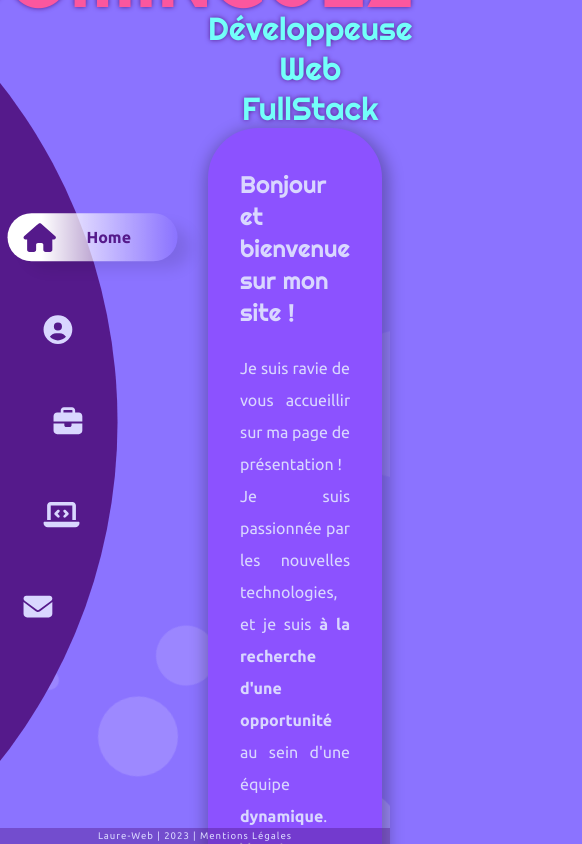
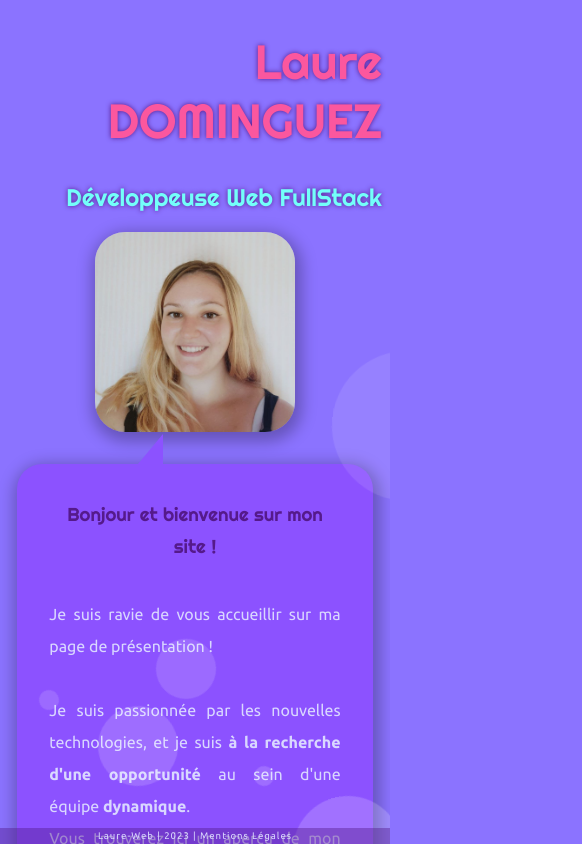
Before and after one commit to LaureDominguez/portfolio, a Next.js app: page / in a window 390 px wide. Shown: the top 844 px of the page, 582 px wide, since content can reach past the window. Built offline with nearby package versions, Linux system fonts and the light colour scheme.

Commit message:
done with home page media querry

```diff
--- a/src/app/_home.scss
+++ b/src/app/_home.scss
@@ -1,7 +1,113 @@
+.homeTitle{
+            text-align: end;
+        h1{
+            font-size: 3rem;
+            color: var(--rose);
+            text-shadow: 0 0 5px var(--deep-purple);
+        }
+        h2{
+            font-size: 1.5rem;
+            color: var(--aqua-blue);
+            text-shadow: 0 0 5px var(--deep-purple);
+        }
+    }
+
+    .home{
+        display: flex;
+        flex-direction: column-reverse;
+        align-items: center;
+        color: var(--pastel-purple);
+        z-index: 15;
+        .homeImg{
+            border-radius: 30px;
+            box-shadow: 2px 5px 15px 5px #00000045;
+        }
+        div{
+            position: relative;
+            display: flex;
+            flex-direction: column;
+            align-items: center;
+            width: 95%;
+            margin-top: 2rem;
+            padding: 1rem 2rem;
+            line-height: 2rem;
+            border-radius: 25px;
+            background-color: var(--purple);
+            box-shadow: 2px 5px 15px 5px #00000045;
+            text-wrap: pretty;
+            h3{
+                text-align: center;
+            }
+            p{
+                text-align: justify;
+            }
+            &::after{
+                content: '';
+                position: absolute;
+                border-left: 25px solid transparent;
+                border-bottom: 30px solid var(--purple);
+                top: -30px;
+                left: calc(20% + 50px);
+            }
+            .download{
+                text-align: center;
+                text-wrap: nowrap;
+                padding: 1rem;
+                color: var(--purple);
+                background-color: var(--pastel-purple);
+            }
+
+        }
+    }
+
+
+/******************* Media query *******************/
+/* Smatrphone en landscape */
+@media screen and (max-width: 767px) and (orientation: landscape) {
+}
+
+/* Tablettes */
+@media (min-width: 768px) and (max-width: 1023px) {
+    .homeTitle{
+        margin: 0 auto;
+        text-align: center;
+        h1{
+            font-size: 4rem;
+        }
+        h2{
+            font-size: 2rem;
+        }
+    }
+
+    .home{
+        flex-direction: row;
+        align-items: flex-start;
+        justify-content: space-around;
+        margin: 0 auto;
+        h3{
+            font-size: 1.5rem;
+            color: var(--pastel-purple);
+        }
+        div{
+            width: 70%;
+            margin-top: 0rem;
+            &::after{
+                border-bottom: 20px solid transparent;
+                border-left: 30px solid var(--purple);
+                top: 20%;
+                left: calc(95% + 30px);
+            }
+            .download{
+                margin: 1rem;
+            }
+        }
+    }
+}
+
+/* PC */
+@media (min-width: 1024px) {
     .homeTitle{
         position: relative;
-    margin: 0 auto;
-    text-align: center;
         h1{
             position: absolute;
             margin: 0;
@@ -10,67 +116,32 @@
             width: 80rem;
             font-size: 5rem;
             text-align: end;
-        color: var(--rose);
             z-index: 10;
-        text-shadow: 0 0 5px var(--deep-purple);
         }
         h2{
             margin: 0;
             top: 0;
             font-size: 2rem;
             position: relative;
-        color: var(--aqua-blue);
             z-index: 20;
-        text-shadow: 0 0 5px var(--deep-purple);
         }
     }
 
     .home{
-    position: relative;
-    display: flex;
-    align-items: center;
+        flex-direction: row;
         justify-content: space-around;
-    margin: 0 auto;
-    color: var(--pastel-purple);
-    z-index: 15;
-    h3{
-        font-size: 1.5rem;
-        color: var(--pastel-purple);
-    }
         div{
             width: 70%;
-        padding: 1rem 2rem;
-        line-height: 2rem;
             border-radius: 50px;
-        background-color: var(--purple);
-        box-shadow: 2px 5px 15px 5px #00000045;
-        text-align: center;
+            p:not(:last-of-type){
+                align-self: flex-start;
+            }
             &::after{
-            content: '';
-            position: absolute;
-            border-top: 0 solid transparent;
                 border-bottom: 30px solid transparent;
                 border-left: 50px solid var(--purple);
-            top: 70%;
-            left: calc(70% + 50px);
-        }
-        h3{
-            text-align: start;
-        }
-        p{
-            text-align: justify;
-        }
-
-        .download{
-            margin: 2rem !important;
-            text-align: center;
-            padding: 1rem;
-            color: var(--purple) !important;
-            background-color: var(--pastel-purple);
+                top: 60%;
+                left: calc(95% + 50px);
             }
         }
-    .homeImg{
-        border-radius: 30px;
-        box-shadow: 2px 5px 15px 5px #00000045;
     }
 }
--- a/src/app/globals.css
+++ b/src/app/globals.css
@@ -1,5 +1,43 @@
 @import url("https://fonts.googleapis.com/css2?family=Ubuntu:ital,wght@0,300;0,400;0,500;0,700;1,300;1,400;1,500;1,700&display=swap");
 @import url("https://fonts.googleapis.com/css2?family=Righteous&display=swap");
+.sideNav {
+  z-index: 5000;
+  position: fixed;
+  top: 0;
+  bottom: 0;
+  right: 0;
+  left: 0;
+  background-color: var(--pastel-purple);
+  display: none;
+}
+.sideNav .round-container, .sideNav ul, .sideNav li {
+  height: 100%;
+  width: 100%;
+}
+.sideNav .round-container ul, .sideNav .round-container li, .sideNav ul ul, .sideNav ul li, .sideNav li ul, .sideNav li li {
+  display: flex;
+  flex-direction: column;
+  align-items: center;
+  justify-content: space-around;
+  margin: 0 auto;
+  padding: 0;
+  list-style: none;
+  color: var(--deep-purple);
+}
+.sideNav .round-container ul li, .sideNav .round-container li li, .sideNav ul ul li, .sideNav ul li li, .sideNav li ul li, .sideNav li li li {
+  font-size: 1.5rem;
+  border: 1px solid black;
+}
+.sideNav .round-container ul li .navIcon, .sideNav .round-container li li .navIcon, .sideNav ul ul li .navIcon, .sideNav ul li li .navIcon, .sideNav li ul li .navIcon, .sideNav li li li .navIcon {
+  margin-right: 1rem;
+}
+
+/******************* Media query *******************/
+/* Smatrphone en landscape */
+/* Tablettes */
+/* Tablettes en landscape */
+/* PC */
+@media (min-width: 1024px) {
   .sideNav {
     position: fixed;
     top: 50%;
@@ -89,7 +127,7 @@
   .sideNav .activNav > .navIcon {
     color: var(--deep-purple);
   }
-
+}
 body {
   background: var(--light-purple);
 }
@@ -263,9 +301,108 @@ body {
   }
 }
 .homeTitle {
+  text-align: end;
+}
+.homeTitle h1 {
+  font-size: 3rem;
+  color: var(--rose);
+  text-shadow: 0 0 5px var(--deep-purple);
+}
+.homeTitle h2 {
+  font-size: 1.5rem;
+  color: var(--aqua-blue);
+  text-shadow: 0 0 5px var(--deep-purple);
+}
+
+.home {
+  display: flex;
+  flex-direction: column-reverse;
+  align-items: center;
+  color: var(--pastel-purple);
+  z-index: 15;
+}
+.home .homeImg {
+  border-radius: 30px;
+  box-shadow: 2px 5px 15px 5px rgba(0, 0, 0, 0.2705882353);
+}
+.home div {
   position: relative;
+  display: flex;
+  flex-direction: column;
+  align-items: center;
+  width: 95%;
+  margin-top: 2rem;
+  padding: 1rem 2rem;
+  line-height: 2rem;
+  border-radius: 25px;
+  background-color: var(--purple);
+  box-shadow: 2px 5px 15px 5px rgba(0, 0, 0, 0.2705882353);
+  text-wrap: pretty;
+}
+.home div h3 {
+  text-align: center;
+}
+.home div p {
+  text-align: justify;
+}
+.home div::after {
+  content: "";
+  position: absolute;
+  border-left: 25px solid transparent;
+  border-bottom: 30px solid var(--purple);
+  top: -30px;
+  left: calc(20% + 50px);
+}
+.home div .download {
+  text-align: center;
+  text-wrap: nowrap;
+  padding: 1rem;
+  color: var(--purple);
+  background-color: var(--pastel-purple);
+}
+
+/******************* Media query *******************/
+/* Smatrphone en landscape */
+/* Tablettes */
+@media (min-width: 768px) and (max-width: 1023px) {
+  .homeTitle {
     margin: 0 auto;
     text-align: center;
+  }
+  .homeTitle h1 {
+    font-size: 4rem;
+  }
+  .homeTitle h2 {
+    font-size: 2rem;
+  }
+  .home {
+    flex-direction: row;
+    align-items: flex-start;
+    justify-content: space-around;
+    margin: 0 auto;
+  }
+  .home h3 {
+    font-size: 1.5rem;
+    color: var(--pastel-purple);
+  }
+  .home div {
+    width: 70%;
+    margin-top: 0rem;
+  }
+  .home div::after {
+    border-bottom: 20px solid transparent;
+    border-left: 30px solid var(--purple);
+    top: 20%;
+    left: calc(95% + 30px);
+  }
+  .home div .download {
+    margin: 1rem;
+  }
+}
+/* PC */
+@media (min-width: 1024px) {
+  .homeTitle {
+    position: relative;
   }
   .homeTitle h1 {
     position: absolute;
@@ -275,69 +412,33 @@ body {
     width: 80rem;
     font-size: 5rem;
     text-align: end;
-  color: var(--rose);
     z-index: 10;
-  text-shadow: 0 0 5px var(--deep-purple);
   }
   .homeTitle h2 {
     margin: 0;
     top: 0;
     font-size: 2rem;
     position: relative;
-  color: var(--aqua-blue);
     z-index: 20;
-  text-shadow: 0 0 5px var(--deep-purple);
   }
-
   .home {
-  position: relative;
-  display: flex;
-  align-items: center;
+    flex-direction: row;
     justify-content: space-around;
-  margin: 0 auto;
-  color: var(--pastel-purple);
-  z-index: 15;
-}
-.home h3 {
-  font-size: 1.5rem;
-  color: var(--pastel-purple);
   }
   .home div {
     width: 70%;
-  padding: 1rem 2rem;
-  line-height: 2rem;
     border-radius: 50px;
-  background-color: var(--purple);
-  box-shadow: 2px 5px 15px 5px rgba(0, 0, 0, 0.2705882353);
-  text-align: center;
+  }
+  .home div p:not(:last-of-type) {
+    align-self: flex-start;
   }
   .home div::after {
-  content: "";
-  position: absolute;
-  border-top: 0 solid transparent;
     border-bottom: 30px solid transparent;
     border-left: 50px solid var(--purple);
-  top: 70%;
-  left: calc(70% + 50px);
+    top: 60%;
+    left: calc(95% + 50px);
   }
-.home div h3 {
-  text-align: start;
 }
-.home div p {
-  text-align: justify;
-}
-.home div .download {
-  margin: 2rem !important;
-  text-align: center;
-  padding: 1rem;
-  color: var(--purple) !important;
-  background-color: var(--pastel-purple);
-}
-.home .homeImg {
-  border-radius: 30px;
-  box-shadow: 2px 5px 15px 5px rgba(0, 0, 0, 0.2705882353);
-}
-
 .aboutTitle {
   color: var(--aqua-blue);
   text-shadow: 0 0 5px var(--deep-purple);
@@ -373,6 +474,11 @@ body {
   z-index: 50;
 }
 
+/******************* Media query *******************/
+/* Smatrphone en landscape */
+/* Tablettes */
+/* Tablettes en landscape */
+/* PC */
 .container {
   width: 80%;
   margin: auto;
@@ -545,6 +651,11 @@ body {
   max-height: 1000px;
 }
 
+/******************* Media query *******************/
+/* Smatrphone en landscape */
+/* Tablettes */
+/* Tablettes en landscape */
+/* PC */
 .portfolio {
   z-index: 50;
   width: 80%;
@@ -570,6 +681,11 @@ body {
   cursor: pointer;
 }
 
+/******************* Media query *******************/
+/* Smatrphone en landscape */
+/* Tablettes */
+/* Tablettes en landscape */
+/* PC */
 .contact {
   margin: 0 auto;
   padding-right: 200px;
@@ -611,6 +727,11 @@ body {
   padding-right: 1rem;
 }
 
+/******************* Media query *******************/
+/* Smatrphone en landscape */
+/* Tablettes */
+/* Tablettes en landscape */
+/* PC */
 .legal {
   width: 70%;
   margin: auto;
@@ -621,6 +742,11 @@ body {
   text-wrap: balance;
 }
 
+/******************* Media query *******************/
+/* Smatrphone en landscape */
+/* Tablettes */
+/* Tablettes en landscape */
+/* PC */
 footer {
   z-index: 50;
   text-align: center;
@@ -638,6 +764,11 @@ footer a {
   color: var(--pastel-purple);
 }
 
+/******************* Media query *******************/
+/* Smatrphone en landscape */
+/* Tablettes */
+/* Tablettes en landscape */
+/* PC */
 :root {
   --deep-purple: #551A8B;
   --deep-light-purple: #772AFA;
@@ -673,16 +804,6 @@ a, a:active, a:visited, a :-webkit-any(link) {
   color: inherit;
 }
 
-main {
-  display: flex;
-  flex-direction: column;
-  justify-content: center;
-  align-items: center;
-  min-height: 95vh;
-  margin-left: 200px;
-  z-index: 5;
-}
-
 .bold {
   font-weight: bold;
 }
@@ -693,4 +814,21 @@ main {
 
 nav {
   z-index: 10;
+}
+
+/******************* Media query *******************/
+/* Smatrphone en landscape */
+/* Tablettes */
+/* Tablettes en landscape */
+/* PC */
+@media (min-width: 1024px) {
+  main {
+    display: flex;
+    flex-direction: column;
+    justify-content: center;
+    align-items: center;
+    min-height: 95vh;
+    margin-left: 200px;
+    z-index: 5;
+  }
 }/*# sourceMappingURL=globals.css.map */
--- a/src/app/globals.scss
+++ b/src/app/globals.scss
@@ -50,16 +50,6 @@ a, a:active, a:visited, a :-webkit-any(link){
         color: inherit;
     }
 
-main{
-    display: flex;
-    flex-direction: column;
-    justify-content: center;
-    align-items: center;
-    min-height: 95vh;
-    margin-left: 200px;
-    z-index: 5;
-}
-
 .bold{
     font-weight: bold;
 }
@@ -71,3 +61,29 @@ main{
 nav{
     z-index: 10;
 }
+
+/******************* Media query *******************/
+/* Smatrphone en landscape */
+@media screen and (max-width: 767px) and (orientation: landscape) {
+}
+
+/* Tablettes */
+@media (min-width: 768px) and (max-width: 1023px) {
+}
+
+/* Tablettes en landscape */
+@media (min-width: 768px) and (max-width: 1023px) and (orientation: landscape) {
+}
+
+/* PC */
+@media (min-width: 1024px) {
+        main{
+        display: flex;
+        flex-direction: column;
+        justify-content: center;
+        align-items: center;
+        min-height: 95vh;
+        margin-left: 200px;
+        z-index: 5;
+    }
+}
--- a/src/app/page.tsx
+++ b/src/app/page.tsx
@@ -10,9 +10,8 @@ const Home = () => {
 			<div className="home">
 				<div>
 					<h3>Bonjour et bienvenue sur mon site !</h3>
+					<p>Je suis ravie de vous accueillir sur ma page de présentation !</p>
 					<p>
-						Je suis ravie de vous accueillir sur ma page de présentation !
-						<br />
 						Je suis passionnée par les nouvelles technologies, et je suis
 						<span className="bold"> à la recherche d'une opportunité</span> au
 						sein d'une équipe <span className="bold">dynamique</span>.
@@ -21,17 +20,20 @@ const Home = () => {
 						<span className="bold"> profil</span>, de mes{' '}
 						<span className="bold">compétences </span>
 						et de mes <span className="bold">réallisations</span>.
-						<br />
+					</p>
+					<p>
 						Mon objectif est de collaborer avec une équipe expérimentée et
 						<span className="bold"> innovante</span>, pour continuer à
 						développer mes compétences et contribuer à des projets{' '}
 						<span className="bold"> passionnants</span>.
-						<br />
+					</p>
+					<p>
 						N'hésitez pas à explorer mon profil et à me{' '}
 						<span className="bold">contacter</span>, si vous cherchez une
 						personne <span className="bold">motivée et passionnée</span> pour
 						rejoindre votre équipe !
-						<br />
+					</p>
+					<p>
 						Je suis impatiente de relever de{' '}
 						<span className="bold">nouveaux défis</span> avec vous !
 					</p>
```
Also changed, not shown: src/app/components/_footer.scss (+17 -0 lines), src/app/components/_nav.scss (+48 -0 lines), src/app/pages/about/_about.scss (+18 -0 lines), src/app/pages/career/_career.scss (+18 -0 lines), src/app/pages/contact/_contact.scss (+18 -0 lines), src/app/pages/legal/_legal.scss (+18 -0 lines), src/app/pages/portfolio/_portfolio.scss (+18 -0 lines), 1 other file (tests, documents, lock files or other folders). Lines whose indentation alone changed are shown as unchanged.
